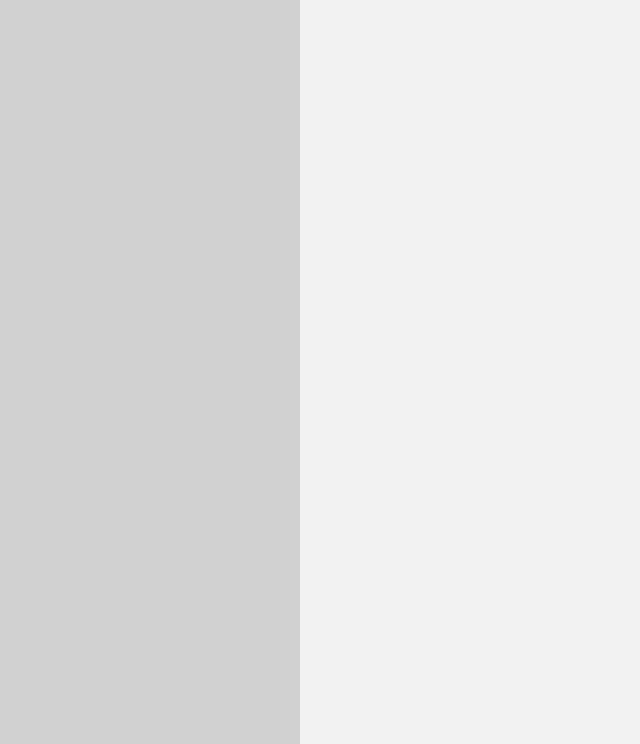
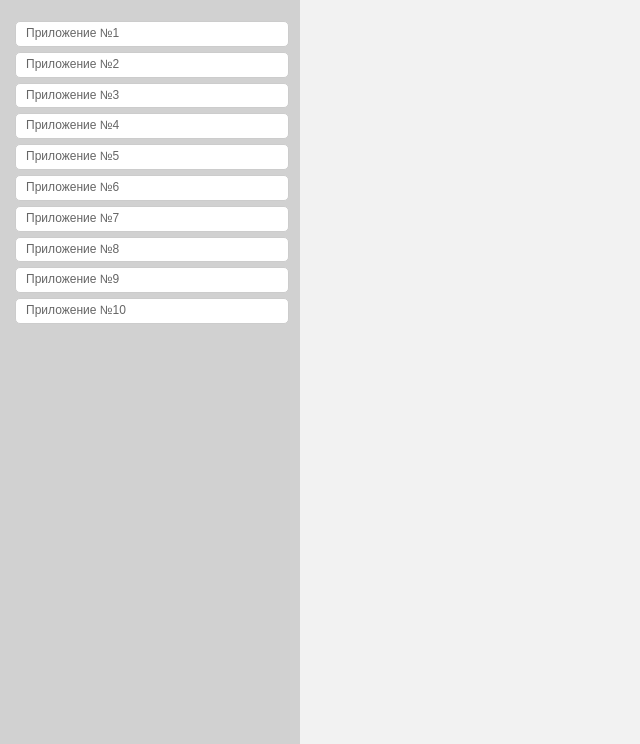
Before and after one commit to TheNelud/asrmb, a Django app: page /journal/ in a window 1280 px wide. Shown: the part 55-799 px from the top of the page, without its empty margins (0-640 px from the left). Run offline with Django 3.2, Linux system fonts and the light colour scheme.

Commit message:
Добавил функцию обнавления dir в контенте

```diff
--- a/journal/templates/journal/journal.html
+++ b/journal/templates/journal/journal.html
@@ -3,13 +3,13 @@
 <head>
     {% load static%}
     <meta charset="UTF-8">
-    <title>Title</title>
+    <title>Метрологический журнал</title>
     <link rel="stylesheet" href="{% static 'journal/css/body.css'  %}" type="text/css">
     <link rel="stylesheet" href="{% static 'journal/css/header.css'  %}" type="text/css">
     <link rel="stylesheet" href="{% static 'journal/css/sidebar.css'  %}" type="text/css">
     <link rel="stylesheet" href="{% static 'journal/css/content.css'  %}" type="text/css">
     <script type="text/javascript" src="{% static 'journal/js/jquery-3.6.1.min.js'%}"></script>
-    <script type="text/javascript" src="{% static 'journal/js/sidebar_update.js'%}"></script>
+    <script type="text/javascript" src="{% static 'journal/js/update_content.js'%}"></script>
 </head>
 <body>
     <section class="header">
@@ -40,195 +40,189 @@
 
     <section class="sidebar">
         <div class="side_tree">
-            <div class="block-of-text" id="oks_sidebar" style="display:none;">
+            <div class="sidebar-of-text" id="oks_sidebar" style="display:block;">
                 <ul>
                     <li>
-                        <a class="tableItem choiced" href="" onclick="">Приложение №1
-<!--                        <img class="treePlusIcon" src="{% static 'journal/images/plus.png'%}">-->
-                        </a>
+                        <a class="tableItem choiced" href="#" onclick="updateDivContent('.oks_content_p1')" >Приложение №1</a>
                     </li>
                     <li>
-                        <a class="tableItem choiced" href="" onclick="">Приложение №2
-<!--                        <img class="treePlusIcon" src="{% static 'journal/images/plus.png'%}">-->
-                        </a>
+                        <a class="tableItem choiced" href="#" onclick="updateDivContent('.oks_content_p2')">Приложение №2</a>
                     </li>
                     <li>
-                        <a class="tableItem choiced" href="" onclick="">Приложение №3
-<!--                        <img class="treePlusIcon" src="{% static 'journal/images/plus.png'%}">-->
-                        </a>
+                        <a class="tableItem choiced" href="#" onclick="updateDivContent('.oks_content_p3')">Приложение №3</a>
                     </li>
                     <li>
-                        <a class="tableItem choiced" href="" onclick="">Приложение №4
-<!--                        <img class="treePlusIcon" src="{% static 'journal/images/plus.png'%}">-->
-                        </a>
+                        <a class="tableItem choiced" href="#" onclick="updateDivContent('.oks_content_p4')">Приложение №4</a>
                     </li>
                     <li>
-                        <a class="tableItem choiced" href="" onclick="">Приложение №5
-<!--                        <img class="treePlusIcon" src="{% static 'journal/images/plus.png'%}">-->
-                        </a>
+                        <a class="tableItem choiced" href="#" onclick="updateDivContent('.oks_content_p5')">Приложение №5</a>
                     </li>
                     <li>
-                        <a class="tableItem choiced" href="" onclick="">Приложение №6
-<!--                        <img class="treePlusIcon" src="{% static 'journal/images/plus.png'%}">-->
-                        </a>
+                        <a class="tableItem choiced" href="#" onclick="updateDivContent('.oks_content_p6')">Приложение №6</a>
                     </li>
                     <li>
-                        <a class="tableItem choiced" href="" onclick="">Приложение №7
-<!--                        <img class="treePlusIcon" src="{% static 'journal/images/plus.png'%}">-->
-                        </a>
+                        <a class="tableItem choiced" href="#" onclick="updateDivContent('.oks_content_p7')">Приложение №7</a>
                     </li>
                     <li>
-                        <a class="tableItem choiced" href="" onclick="">Приложение №8
-<!--                        <img class="treePlusIcon" src="{% static 'journal/images/plus.png'%}">-->
-                        </a>
+                        <a class="tableItem choiced" href="#" onclick="updateDivContent('.oks_content_p8')">Приложение №8</a>
                     </li>
                     <li>
-                        <a class="tableItem choiced" href="" onclick="">Приложение №9
-<!--                        <img class="treePlusIcon" src="{% static 'journal/images/plus.png'%}">-->
-                        </a>
+                        <a class="tableItem choiced" href="#" onclick="updateDivContent('.oks_content_p9')">Приложение №9</a>
                     </li>
                     <li>
-                        <a class="tableItem choiced" href="" onclick="">Приложение №10
-<!--                        <img class="treePlusIcon" src="{% static 'journal/images/plus.png'%}">-->
-                        </a>
+                        <a class="tableItem choiced" href="#" onclick="updateDivContent('.oks_content_p10')">Приложение №10</a>
                     </li>
                 </ul>
             </div>
-            <div class="block-of-text" id="rtp_sidebar" style="display:none;">
+            <div class="sidebar-of-text" id="rtp_sidebar" style="display:none;">
 
                 <ul>
-                    <a> Расчет технологических потерь при Добыче*</a>
+                    <a> Расчет технологических потерь при Добыче</a>
                     <li>
-                        <a class="tableItem choiced" href="" onclick="">1. Технологические потери природного газа по итогам опорожнения технологического оборудования и трубопроводов перед проведением ремонтных работ, м3 (п.4.2.)</a>
+                        <a class="tableItem choiced" href="#" onclick="">1. Технологические потери природного газа по итогам опорожнения технологического оборудования и трубопроводов перед проведением ремонтных работ, м3 (п.4.2.)</a>
                     </li>
                     <li>
-                        <a class="tableItem choiced" href="" onclick="">2. Технологические потери природного газа при регенерации технических жидкостей (МЭГа), м3 (п. 4.3.2)</a>
+                        <a class="tableItem choiced" href="#" onclick="">2. Технологические потери природного газа при регенерации технических жидкостей (МЭГа), м3 (п. 4.3.2)</a>
                     </li>
                     <li>
-                        <a class="tableItem choiced" href="" onclick="">3. Технологические потери природного газа при отборе проб, м3 (п. 4.5)</a>
+                        <a class="tableItem choiced" href="#" onclick="">3. Технологические потери природного газа при отборе проб, м3 (п. 4.5)</a>
                     </li>
-
-                    <a> Расчет потерь при Переработке**</a>
+                    <hr>
+                    <a> Расчет потерь при Переработке</a>
                     <li>
-                        <a class="tableItem choiced" href="" onclick="">1. Потери природного газа через неплотности соединений и уплотнений ЗРА, м3. (п.5.1.3)</a>
+                        <a class="tableItem choiced" href="#" onclick="">1. Потери природного газа через неплотности соединений и уплотнений ЗРА, м3. (п.5.1.3)</a>
                     </li>
                     <li>
-                        <a class="tableItem choiced" href="" onclick="">2. Потери природного газа через неплотности соединений теплообменной апаратуры на расчетный период, м3. (п.5.1.3)</a>
+                        <a class="tableItem choiced" href="#" onclick="">2. Потери природного газа через неплотности соединений теплообменной апаратуры на расчетный период, м3. (п.5.1.3)</a>
                     </li>
                     <li>
-                        <a class="tableItem choiced" href="" onclick="">3. Потери природного газа на технологическом объекте при отборе проб для аналитического контроля Qан, м3. (п.5.3.2)</a>
+                        <a class="tableItem choiced" href="#" onclick="">3. Потери природного газа на технологическом объекте при отборе проб для аналитического контроля Qан, м3. (п.5.3.2)</a>
                     </li>
                     <li>
-                        <a class="tableItem choiced" href="" onclick="">4. Потери природного газа при проведении индивидуальных испытаний оборудования Qисп, в случае сброса требующегося для испытания природного газа на факел или на свеч м3. (п.5.3.4)</a>
+                        <a class="tableItem choiced" href="#" onclick="">4. Потери природного газа при проведении индивидуальных испытаний оборудования Qисп, в случае сброса требующегося для испытания природного газа на факел или на свеч м3. (п.5.3.4)</a>
                     </li>
                     <li>
-                        <a class="tableItem choiced" href="" onclick="">5. Потери природного газа при опорожнении технологического оборудования перед проведением ремонтных работ на расчетный период Qоп, м3. (п.5.2.3)</a>
+                        <a class="tableItem choiced" href="#" onclick="">5. Потери природного газа при опорожнении технологического оборудования перед проведением ремонтных работ на расчетный период Qоп, м3. (п.5.2.3)</a>
                     </li>
                     <li>
                         <a class="tableItem choiced" href="" onclick="">6. Потери природного газа при продувке технологического оборудования инетрным газом Qп, м3. (п.5.2.4)</a>
                     </li>
+                    <hr>
 
-                    <h3> Конденсат Газовый нестабильный</h3>
-                    <a>  Расчет технологических потерь при Добыче*</a>
+                    <a>  Расчет технологических потерь при Добыче</a>
                     <li>
-                        <a class="tableItem choiced" href="" onclick="">1. Технологические потери газового конденсата по итогам опорожнения технологического оборудования и трубопроводов перед проведением ремонтных работ, т. (п. 5.2)</a>
+                        <a class="tableItem choiced" href="#" onclick="">1. Технологические потери газового конденсата по итогам опорожнения технологического оборудования и трубопроводов перед проведением ремонтных работ, т. (п. 5.2)</a>
                     </li>
                     <li>
-                        <a class="tableItem choiced" href="" onclick="">2. Технологические потери газового конденсата при отборе проб, т (п. 5.3)</a>
+                        <a class="tableItem choiced" href="#" onclick="">2. Технологические потери газового конденсата при отборе проб, т (п. 5.3)</a>
                     </li>
                     <li>
-                        <a class="tableItem choiced" href="" onclick="">3. Технологические потери газового конденсата при уносе с жидкостью, м3 (п. 5.4)</a>
+                        <a class="tableItem choiced" href="#" onclick="">3. Технологические потери газового конденсата при уносе с жидкостью, м3 (п. 5.4)</a>
                     </li>
+                    <hr>
 
-                    <h3> Расчет потерь при Переработке**</h3>
+                    <а> Расчет потерь при Переработке</а>
                     <li>
-                        <a class="tableItem choiced" href="" onclick="">1. Потери газового конденсата со сточными водами товарного парка, т (п.6.1.3.2)</a>
+                        <a class="tableItem choiced" href="#" onclick="">1. Потери газового конденсата со сточными водами товарного парка, т (п.6.1.3.2)</a>
                     </li>
                     <li>
-                        <a class="tableItem choiced" href="" onclick="">2. Потери газового конденсата от испарения при хранении в резервуарах от "малых дыханий", т (п.6.2.3)</a>
+                        <a class="tableItem choiced" href="#" onclick="">2. Потери газового конденсата от испарения при хранении в резервуарах от "малых дыханий", т (п.6.2.3)</a>
                     </li>
                     <li>
-                        <a class="tableItem choiced" href="" onclick="">3. Потери газового конденсата от испарения при хранении в резервуарах от "больших дыханий", т (п.6.2.4)</a>
+                        <a class="tableItem choiced" href="#" onclick="">3. Потери газового конденсата от испарения при хранении в резервуарах от "больших дыханий", т (п.6.2.4)</a>
                     </li>
                     <li>
-                        <a class="tableItem choiced" href="" onclick="">4. Потери газового конденсата при отборе проб для аналитического контроля, т(п.6.3)</a>
+                        <a class="tableItem choiced" href="#" onclick="">4. Потери газового конденсата при отборе проб для аналитического контроля, т(п.6.3)</a>
                     </li>
                     <li>
-                        <a class="tableItem choiced" href="" onclick="">5. Потери газового конденсата через неплотности соединений и уплотнений ЗРА, т (п.6.4.3)</a>
+                        <a class="tableItem choiced" href="#" onclick="">5. Потери газового конденсата через неплотности соединений и уплотнений ЗРА, т (п.6.4.3)</a>
                     </li>
                     <li>
-                        <a class="tableItem choiced" href="" onclick="">6. Потери газового конденсата через неплотности соединений аппарата на расчетный период Па.ж. (если в аппарате преобладает жидкая фаза), т (п.6.4.6)</a>
+                        <a class="tableItem choiced" href="#" onclick="">6. Потери газового конденсата через неплотности соединений аппарата на расчетный период Па.ж. (если в аппарате преобладает жидкая фаза), т (п.6.4.6)</a>
                     </li>
                     <li>
-                        <a class="tableItem choiced" href="" onclick="">7. Потери газового конденсата через неплотности соединений теплообменной аппаратуры на расчетный период, т (п.6.4.7)</a>
+                        <a class="tableItem choiced" href="#" onclick="">7. Потери газового конденсата через неплотности соединений теплообменной аппаратуры на расчетный период, т (п.6.4.7)</a>
                     </li>
                     <li>
-                        <a class="tableItem choiced" href="" onclick="">8. Потери газового конденсата при ремонте трубопроводов, т (п.6.5.3</a>
+                        <a class="tableItem choiced" href="#" onclick="">8. Потери газового конденсата при ремонте трубопроводов, т (п.6.5.3</a>
                     </li>
                     <li>
-                        <a class="tableItem choiced" href="" onclick="">9. Потери газового конденсата при остановке объектов на планово-предупредительный ремонт, т (п.6.6.1)</a>
+                        <a class="tableItem choiced" href="#" onclick="">9. Потери газового конденсата при остановке объектов на планово-предупредительный ремонт, т (п.6.6.1)</a>
                     </li>
-
+                    <hr>
 
                     <li>
-                        <a class="tableItem choiced" href="" onclick="">Расчёт потерь конденсата газового стабильного при Переработке **</a>
+                        <a class="tableItem choiced" href="#" onclick="">Расчёт потерь конденсата газового стабильного при Переработке</a>
                     </li>
                 </ul>
             </div>
-            <div class="block-of-text" id="rmo_sidebar" style="display: none;">
+            <div class="sidebar-of-text" id="rmo_sidebar" style="display: none;">
                 <ul>
                     <li>
-                        <a class="tableItem choiced" href="" onclick="">Приложение №5</a>
+                        <a class="tableItem choiced" href="#" onclick="">Приложение №5</a>
                     </li>
                     <li>
-                        <a class="tableItem choiced" href="" onclick="">Приложение №6</a>
+                        <a class="tableItem choiced" href="#" onclick="">Приложение №6</a>
                     </li>
                     <li>
-                        <a class="tableItem choiced" href="" onclick="">Газ стабилизации</a>
+                        <a class="tableItem choiced" href="#" onclick="">Газ стабилизации</a>
                     </li>
                 </ul>
             </div>
-            <div class="block-of-text" id="koff_sidebar" style="display: none;">
+            <div class="sidebar-of-text" id="koff_sidebar" style="display: none;">
                 <ul>
                     <li>
-                        <a class="tableItem choiced" href="" onclick="">Значение коэффициента Ка в зависимости от средней температуры кипения жидкого продукта tср.кип, C и средней температуры в аппрате tср.ап, C</a>
+                        <a class="tableItem choiced" href="#" onclick="">Значение коэффициента Ка в зависимости от средней температуры кипения жидкого продукта tср.кип, C и средней температуры в аппрате tср.ап, C</a>
                     </li>
                     <li>
-                        <a class="tableItem choiced" href="" onclick="">Потери от единицы теплообменной аппратуры П() кг/ч, в зависимости от типа аппаратуры и вида продукта или средней темпиратуры кипения жидкости tср, C</a>
+                        <a class="tableItem choiced" href="#" onclick="">Потери от единицы теплообменной аппратуры П() кг/ч, в зависимости от типа аппаратуры и вида продукта или средней темпиратуры кипения жидкости tср, C</a>
                     </li>
                     <li>
-                        <a class="tableItem choiced" href="" onclick="">Значение молярной массы паров углеводородов в зависимости от температуры начала кипения</a>
+                        <a class="tableItem choiced" href="#" onclick="">Значение молярной массы паров углеводородов в зависимости от температуры начала кипения</a>
                     </li>
                 </ul>
             </div>
-            <div class="block-of-text" id="koff_s_sidebar" style="display: none;">
+            <div class="sidebar-of-text" id="koff_s_sidebar" style="display: none;">
                 <ul>
                     <li>
-                        <a class="tableItem choiced" href="" onclick="">Приложение №2</a>
+                        <a class="tableItem choiced" href="#" onclick="">Приложение №2</a>
                     </li>
                     <li>
-                        <a class="tableItem choiced" href="" onclick="">Приложение №3</a>
+                        <a class="tableItem choiced" href="#" onclick="">Приложение №3</a>
                     </li>
                     <li>
-                        <a class="tableItem choiced" href="" onclick="">Приложение №4</a>
+                        <a class="tableItem choiced" href="#" onclick="">Приложение №4</a>
                     </li>
                     <li>
-                        <a class="tableItem choiced" href="" onclick="">Приложение №5</a>
+                        <a class="tableItem choiced" href="#" onclick="">Приложение №5</a>
                     </li>
                     <li>
-                        <a class="tableItem choiced" href="" onclick="">Приложение №6</a>
+                        <a class="tableItem choiced" href="#" onclick="">Приложение №6</a>
                     </li>
                     <li>
-                        <a class="tableItem choiced" href="" onclick="">Приложение №7</a>
+                        <a class="tableItem choiced" href="#" onclick="">Приложение №7</a>
                     </li>
                 </ul>
             </div>
         </div>
 
-
     </section>
 
     <section class="content">
+
+        <div class="oks_content">
+            <div class="oks_content_p1" style="display: none"><a>Приложение №1</a></div>
+            <div class="oks_content_p2" style="display: none"><a>Приложение №2</a></div>
+            <div class="oks_content_p3" style="display: none"><a>Приложение №3</a></div>
+            <div class="oks_content_p4" style="display: none"><a>Приложение №4</a></div>
+            <div class="oks_content_p5" style="display: none"><a>Приложение №5</a></div>
+            <div class="oks_content_p6" style="display: none"><a>Приложение №6</a></div>
+            <div class="oks_content_p7" style="display: none"><a>Приложение №7</a></div>
+            <div class="oks_content_p8" style="display: none"><a>Приложение №8</a></div>
+            <div class="oks_content_p9" style="display: none"><a>Приложение №9</a></div>
+            <div class="oks_content_p10" style="display: none"><a>Приложение №10</a></div>
+        </div>
+
 
     </section>
 
--- a/static/journal/css/content.css
+++ b/static/journal/css/content.css
@@ -0,0 +1,12 @@
+.content {
+    padding: 75px 20px 20px;
+    height: calc(100% - 95px);
+     width: calc(80% - 40px);
+    position: relative;
+    float: left;
+     padding-top: 75px;
+     padding-left: 20px;
+     padding-right: 20px;
+    overflow-y: auto;
+     min-width: 1000px;
+}
--- a/static/journal/js/sidebar_update.js
+++ /dev/null
@@ -1,10 +0,0 @@
-function showDiv(id) {
-  var all = document.querySelectorAll(".block-of-text");
-  for (var i = 0; i < all.length; i++) {
-    if (all[i].id === id) {
-      all[i].style.display = (all[i].style.display === 'none')? 'block' : 'none';
-    } else {
-      all[i].style.display = 'none';
-    }
-  }
-}
--- /dev/null
+++ b/static/journal/js/update_content.js
@@ -0,0 +1,30 @@
+function showDiv(id) {
+  var all = document.querySelectorAll(".sidebar-of-text");
+  for (var i = 0; i < all.length; i++) {
+    if (all[i].id === id) {
+      all[i].style.display = (all[i].style.display === 'none')? 'block' : 'none';
+    } else {
+      all[i].style.display = 'none';
+    }
+  }
+}
+
+async function updateDivContent(selector) {
+  try {
+    document.querySelector(selector).style.display = "block";
+    var html = await (await fetch(location.href)).text();
+    var newdoc = new DOMParser().parseFromString(html, 'text/html');
+    document.querySelector(selector).outerHTML = newdoc.querySelector(selector).outerHTML;
+    console.log('Элемент '+selector+' был успешно обновлен');
+    return true;
+  } catch(err) {
+    console.log('При обновлении элемента '+selector+' произошла ошибка:');
+    console.error(err);
+    return false;
+  }
+}
+
+
+// async function updateDivContent(selector){
+//   $(selector).on('click', function(e){  e.preventDefault();$(this).closest('ul').next('.box').toggleClass('active');})
+// }
```
